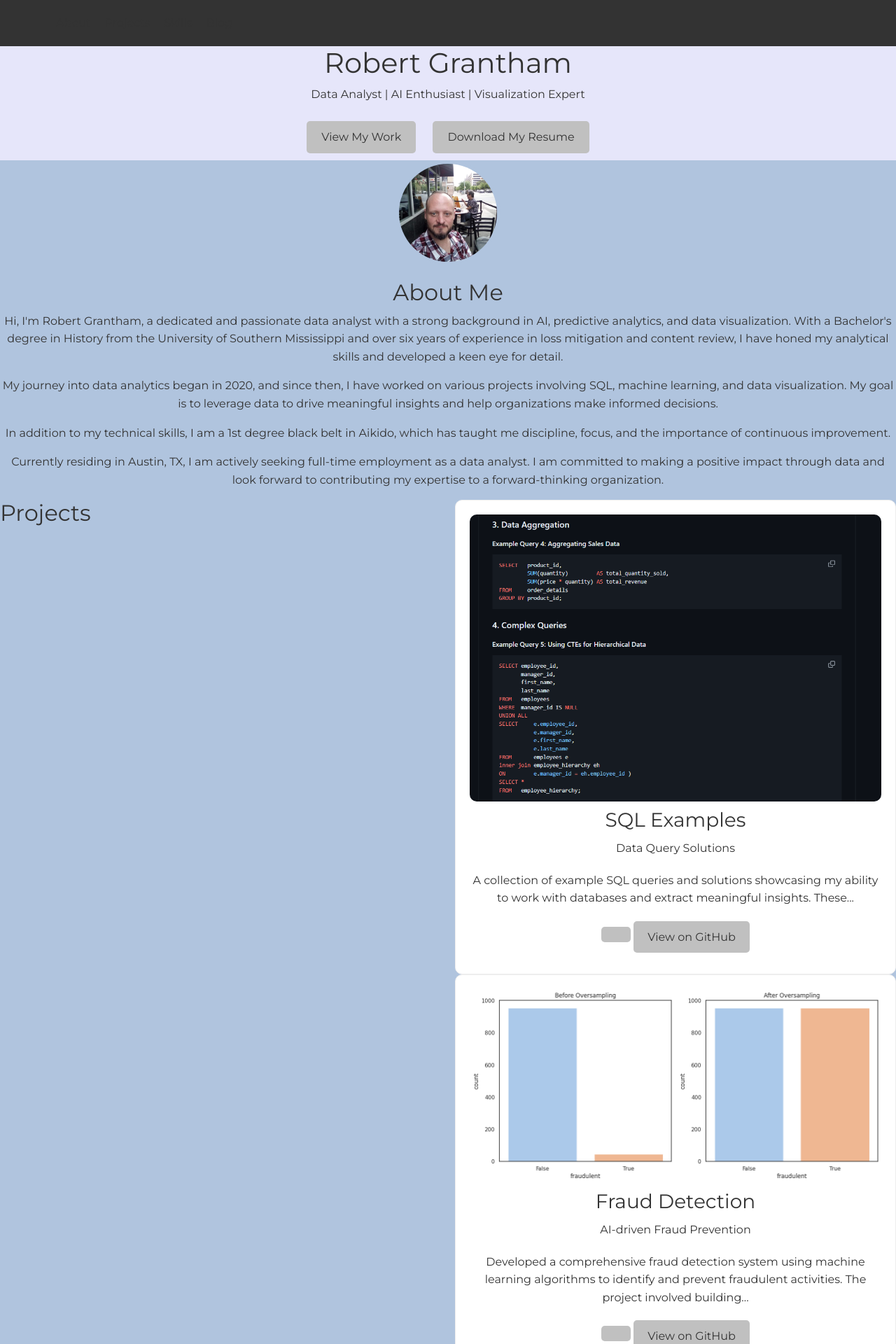
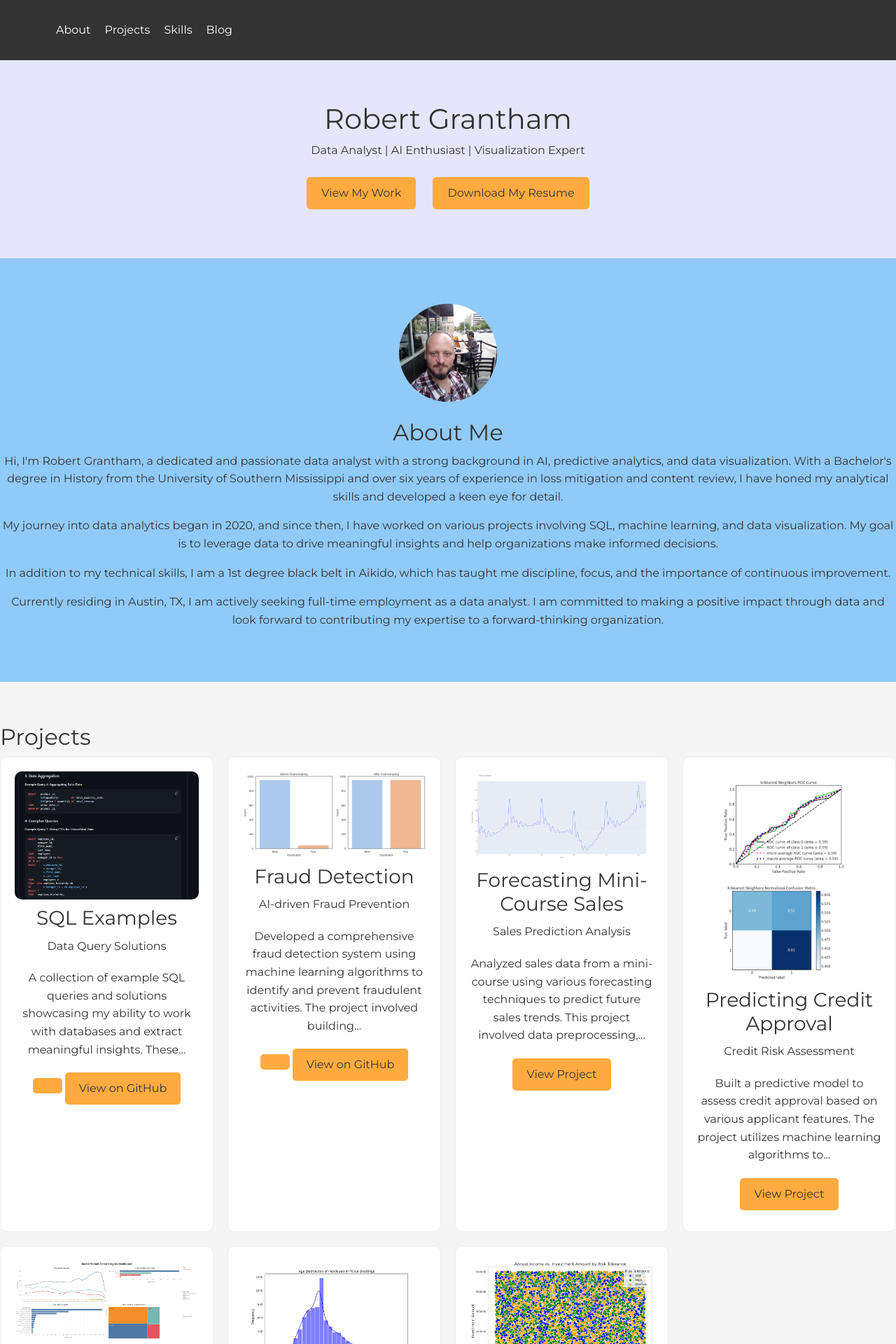
Before and after one commit to rgrantham82/rgrantham82.github.io, a Jekyll site: the page built from index.html, in a window 1280 px wide. Shown: the top 1920 px of the page at 70% size. Built offline with Jekyll 4.4.1, drawn with Linux system fonts in a browser that asks for light colours; nearby versions of some CDN libraries.

Commit message:
Update styles.css

```diff
--- a/assets/css/styles.css
+++ b/assets/css/styles.css
@@ -1,33 +1,63 @@
 /* Variables */
 :root {
-  --primary-color: #b0c4de; /* Serene Sky Blue */
+  --primary-color: #90caf9; /* Serene Sky Blue */
   --secondary-color: #e6e6fa; /* Lavender */
-  --accent-color: #c0c0c0; /* Silver */
+  --accent-color: #ffab40; /* Vibrant Orange */
+  --surface-color: #f5f5f5; /* Light Grey */
+  --text-color: #333; /* Dark Grey for text */
+  --background-color: #f5f5f5; /* Background color for better readability */
+  --header-footer-background: #333; /* Dark background for header and footer */
+  --header-footer-text: #fff; /* Light text for header and footer */
 }
 
 /* General styling */
 body {
   font-family: 'Montserrat', sans-serif;
   line-height: 1.6;
-  color: #333;
-  background-color: var(--primary-color); /* Use serene sky blue as background */
+  color: var(--text-color);
+  background-color: var(--background-color); /* Use light grey as background */
+  margin: 0;
+  padding: 0;
 }
 
 /* Container */
 .container {
   width: 100%;
-  max-width: 1200px; /* Adjust maximum width for main content */
-  margin: 0 auto; /* Center align the container */
-  padding: 0 20px; /* Add padding inside the container if needed */
+  max-width: 1200px;
+  margin: 0 auto;
+  padding: 0 20px;
 }
 
-/* Header and Footer */
 header,
 footer {
   width: 100%;
-  background-color: #333; /* Example background color */
-  color: #fff; /* Example text color */
-  padding: 10px 0; /* Add padding for header and footer */
+  background-color: var(--header-footer-background);
+  color: var(--header-footer-text);
+  text-align: center;
+  padding: 20px 0;
+}
+
+/* Hero Section */
+.hero {
+  background-color: var(--secondary-color); /* Lavender background */
+  color: var(--text-color); /* Adjust text color for readability */
+  padding: 60px 0;
+  text-align: center;
+}
+
+.hero .btn,
+.hero .resume-btn {
+  margin: 10px;
+  background-color: var(--accent-color); /* Vibrant orange button background */
+  color: var(--text-color);
+  padding: 10px 20px;
+  text-decoration: none;
+  border-radius: 5px;
+}
+
+.hero .btn:hover,
+.hero .resume-btn:hover {
+  background-color: darken(var(--accent-color), 10%); /* Darker orange on hover */
 }
 
 /* Navbar */
@@ -36,7 +66,6 @@ footer {
   justify-content: space-between;
   align-items: center;
   padding: 10px 0;
-  position: relative; /* Ensure relative positioning for absolute dropdown */
 }
 
 .nav-links {
@@ -52,12 +81,12 @@ footer {
 
 .nav-links li a {
   text-decoration: none;
-  color: #333;
+  color: var(--header-footer-text);
   transition: color 0.3s ease;
 }
 
 .nav-links li a:hover {
-  color: #ffcc00;
+  color: var(--accent-color);
 }
 
 .navbar-toggle {
@@ -66,9 +95,7 @@ footer {
   border: none;
   cursor: pointer;
   padding: 5px;
-  position: absolute; /* Position toggle button absolutely */
-  top: 10px;
-  right: 10px;
+  color: var(--header-footer-text);
 }
 
 @media (max-width: 768px) {
@@ -82,9 +109,9 @@ footer {
     top: 100%; /* Adjust dropdown position */
     left: 0;
     width: 100%;
-    background-color: #fff; /* Optional: Set background color for dropdown */
+    background-color: var(--header-footer-background);
     padding: 10px 0;
-    box-shadow: 0 4px 6px rgba(0,0,0,0.1); /* Optional: Add shadow */
+    box-shadow: 0 4px 6px rgba(0, 0, 0, 0.1); /* Add shadow */
   }
 
   .nav-links.is-active {
@@ -93,40 +120,15 @@ footer {
   }
 
   .nav-links li {
-    margin: 10px 0; /* Optional: Adjust list item margin */
+    margin: 10px 0; /* Adjust list item margin */
   }
-}
-
-/* Sections */
-.section {
-  padding: 60px 0;
-}
-
-/* Hero Section */
-.hero {
-  background-color: var(--secondary-color); /* Lavender background */
-  color: #333; /* Adjust text color for readability */
-  text-align: center;
-}
-
-.hero .btn,
-.hero .resume-btn {
-  margin: 10px;
-  background-color: var(--accent-color); /* Silver button background */
-  color: #333;
-  padding: 10px 20px;
-  text-decoration: none;
-  border-radius: 5px;
-}
-
-.hero .btn:hover,
-.hero .resume-btn:hover {
-  background-color: #ff9900; /* Darker orange on hover */
 }
 
 /* About Section */
 #about {
+  padding: 60px 0;
   text-align: center;
+  background-color: var(--primary-color); /* Serene Sky Blue */
 }
 
 .about-container {
@@ -150,6 +152,10 @@ footer {
 }
 
 /* Skills Section */
+#skills {
+  padding: 60px 0;
+}
+
 #skills ul {
   list-style: none;
   padding: 0;
@@ -162,14 +168,18 @@ footer {
 
 /* Projects Section */
 #projects {
+  padding: 60px 0;
+}
+
+.projects-container {
   display: grid;
   grid-template-columns: repeat(auto-fit, minmax(300px, 1fr));
   gap: 20px;
 }
 
 .project-card {
-  background-color: #fff; /* Set by Bootstrap */
-  border: 1px solid #eee; /* Set by Bootstrap */
+  background-color: #fff;
+  border: 1px solid #eee;
   border-radius: 10px;
   padding: 20px;
   text-align: center;
@@ -196,8 +206,8 @@ footer {
 
 .project-card .btn,
 .project-card .btn-github {
-  background-color: var(--accent-color); /* Silver button background */
-  color: #333;
+  background-color: var(--accent-color); /* Vibrant orange button background */
+  color: var(--text-color);
   padding: 10px 20px;
   text-decoration: none;
   border-radius: 5px;
@@ -207,10 +217,14 @@ footer {
 
 .project-card .btn:hover,
 .project-card .btn-github:hover {
-  background-color: #ff9900; /* Darker orange on hover */
+  background-color: darken(var(--accent-color), 10%); /* Darker orange on hover */
 }
 
 /* Blog Section */
+#blog {
+  padding: 60px 0;
+}
+
 #blog article {
   margin-bottom: 40px;
 }
@@ -225,15 +239,23 @@ footer {
 
 /* Footer */
 footer {
+  background-color: var(--header-footer-background);
+  color: var(--header-footer-text);
   text-align: center;
   padding: 20px 0;
+}
+
+footer p {
+  margin: 0;
+  font-size: 14px; /* Adjust font size for better readability */
 }
 
 .social-icons {
   list-style: none;
   padding: 0;
+  margin: 10px 0 0;
   display: flex;
-  justify-content: center;
+  justify-content: center; /* Center align icons */
 }
 
 .social-icons li {
@@ -241,14 +263,14 @@ footer {
 }
 
 .social-icons li a {
-  color: #fff;
+  color: var(--header-footer-text);
   font-size: 1.5em; /* Adjust icon size */
   text-decoration: none;
   transition: color 0.3s ease;
 }
 
 .social-icons li a:hover {
-  color: #ffcc00;
+  color: var(--accent-color);
 }
 
 /* Add smooth transitions */
```
